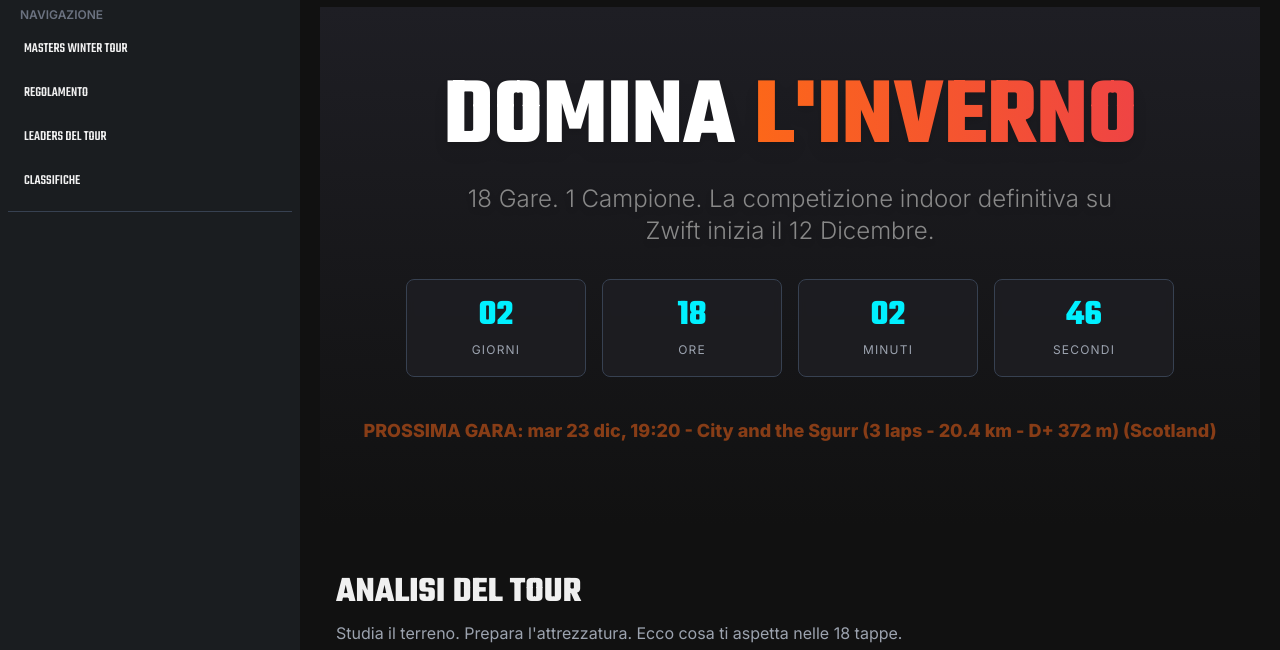
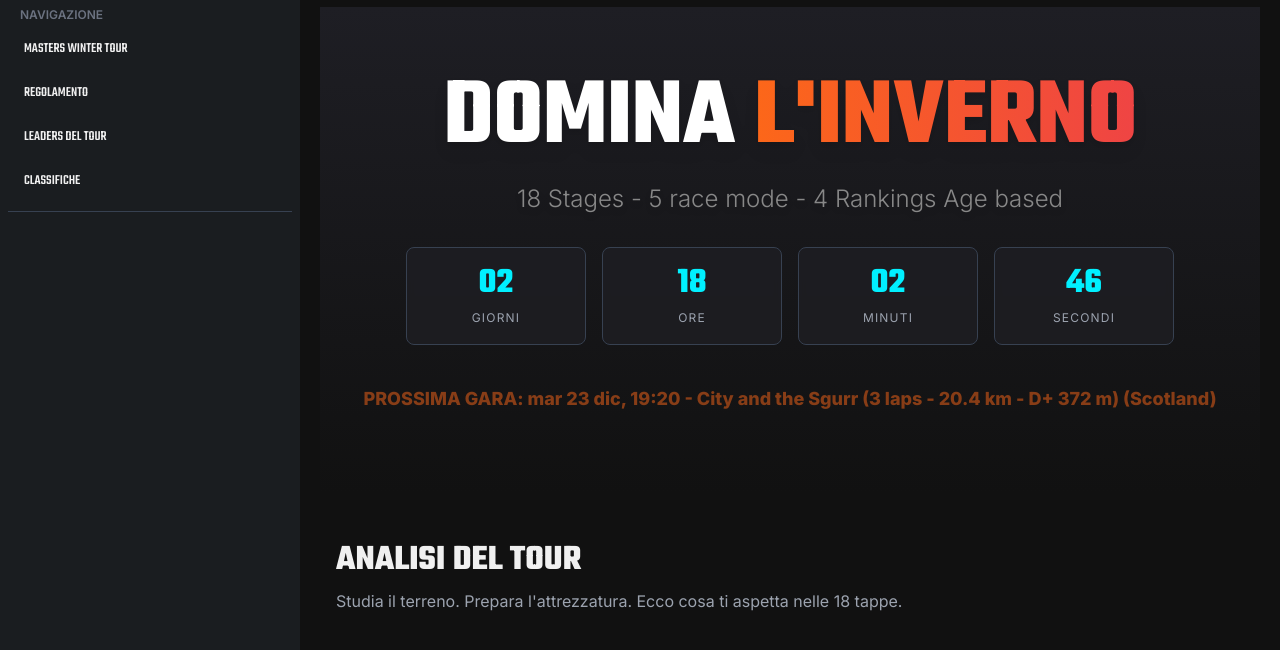
Before and after one commit to robertobaroni957-commits/inoxteam, a website: page mwt_page.html in a window 1280 px wide. Shown: the part 70-720 px from the top of the page. Drawn offline with nearby package versions, Linux system fonts and the light colour scheme.

Commit message:
mini update

```diff
--- a/mwt_page.html
+++ b/mwt_page.html
@@ -96,7 +96,7 @@
                     DOMINA <span class="text-transparent bg-clip-text bg-gradient-to-r from-zwift-orange to-red-500">L'INVERNO</span>
                 </h1>
                 <p class="text-xl md:text-2xl text-zwift-gray mb-8 max-w-2xl mx-auto font-light drop-shadow-md">
-                    18 Gare. 1 Campione. La competizione indoor definitiva su Zwift inizia il 12 Dicembre.
+                    18 Stages - 5 race mode - 4 Rankings Age based
                 </p>
                 <div class="grid grid-cols-2 md:grid-cols-4 gap-4 max-w-3xl mx-auto mb-10 text-zwift-blue">
                     <div class="bg-zwift-card/80 p-4 rounded-lg border border-gray-700 backdrop-blur-sm"><span id="days" class="text-4xl font-bold font-display block">00</span><span class="text-xs text-gray-400 uppercase tracking-widest">Giorni</span></div>
```
Also changed, not shown: ranking.html (+1 -1 lines).
